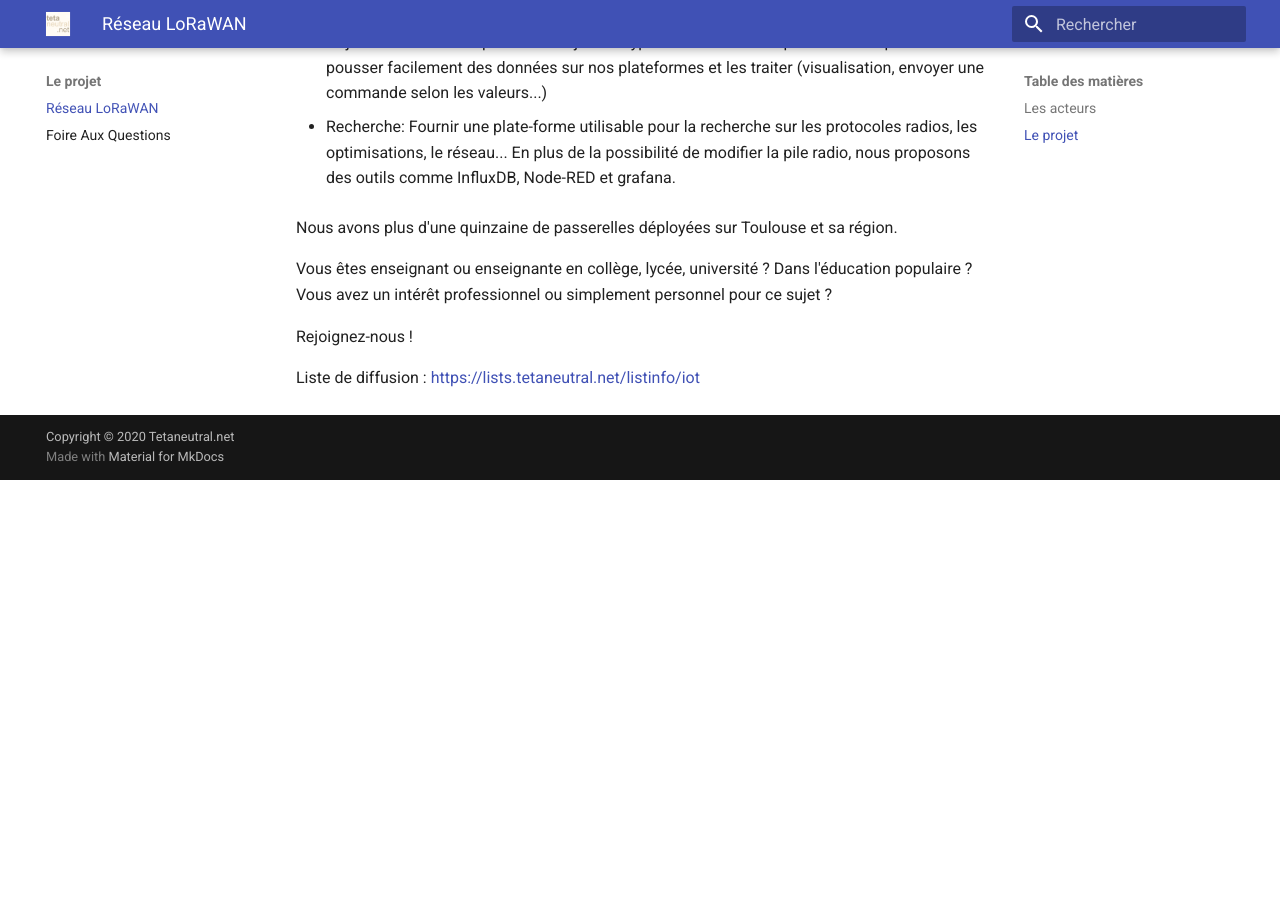
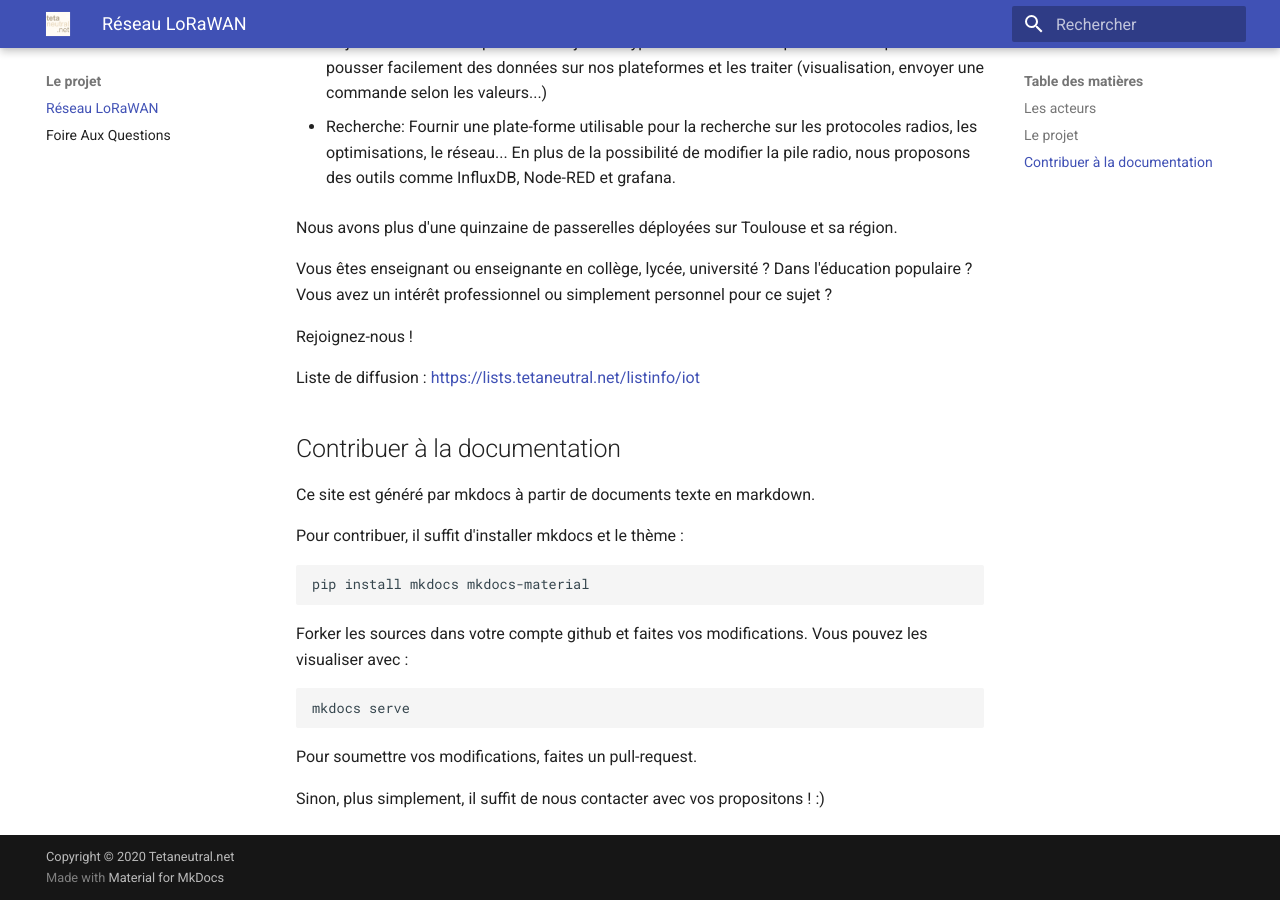
Before and after one commit to NICOLASGON/docs_lora_tetaneutral, an MkDocs documentation site: the page built from docs/index.md, in a window 1280 px wide and 900 px high, scrolled down 1073 px. Built offline with MkDocs 1.6.1 and Material for MkDocs 9.7.7, drawn with Linux system fonts in a browser that asks for light colours; before the commit the page ends 1553 px from its top, so only the background shows below that.

Commit message:
ajout Comment contribuer au site de doc

````diff
--- a/docs/index.md
+++ b/docs/index.md
@@ -36,3 +36,19 @@ Vous êtes enseignant ou enseignante en collège, lycée, université ? Dans l'
 Rejoignez-nous !
 
 Liste de diffusion : [https://lists.tetaneutral.net/listinfo/iot](https://lists.tetaneutral.net/listinfo/iot)
+
+## Contribuer à la documentation
+
+Ce site est généré par mkdocs à partir de documents texte en markdown.
+
+Pour contribuer, il suffit d'installer mkdocs et le thème :
+```
+pip install mkdocs mkdocs-material
+```
+Forker les sources dans votre compte github et faites vos modifications. Vous pouvez les visualiser avec :
+```
+mkdocs serve
+```
+Pour soumettre vos modifications, faites un pull-request.
+
+Sinon, plus simplement, il suffit de nous contacter avec vos propositons ! :)
````
